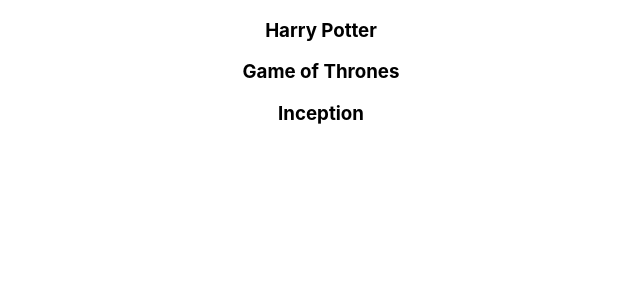
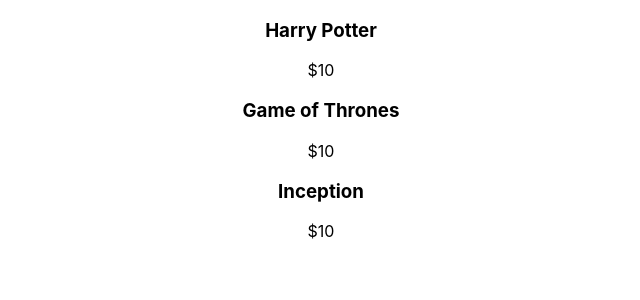
Before and after one commit to kellykaufman/state-management, a React (Create React App) app: page / in a window 1280 px wide. Shown: the top 300 px of the page, without its empty margins (319-959 px from the left). Built offline with nearby package versions, Linux system fonts and the light colour scheme.

Commit message:
creates nav component

```diff
--- a/src/Movie.js
+++ b/src/Movie.js
@@ -1,9 +1,10 @@
 import React from "react";
 
-const Movie = (props) => {
+const Movie = ({ name, price }) => {
   return (
     <div>
-      <h3>{props.name}</h3>
+      <h3>{name}</h3>
+      <p>{price}</p>
     </div>
   );
 };
--- a/src/MovieList.js
+++ b/src/MovieList.js
@@ -10,7 +10,7 @@
   return (
     <div>
       {movies.map((movie) => (
-        <Movie name={movie.name} />
+        <Movie name={movie.name} price={movie.price} key={movie.id} />
       ))}
     </div>
   );
```
Also changed, not shown: src/Nav.js (added, +12 -0 lines).
